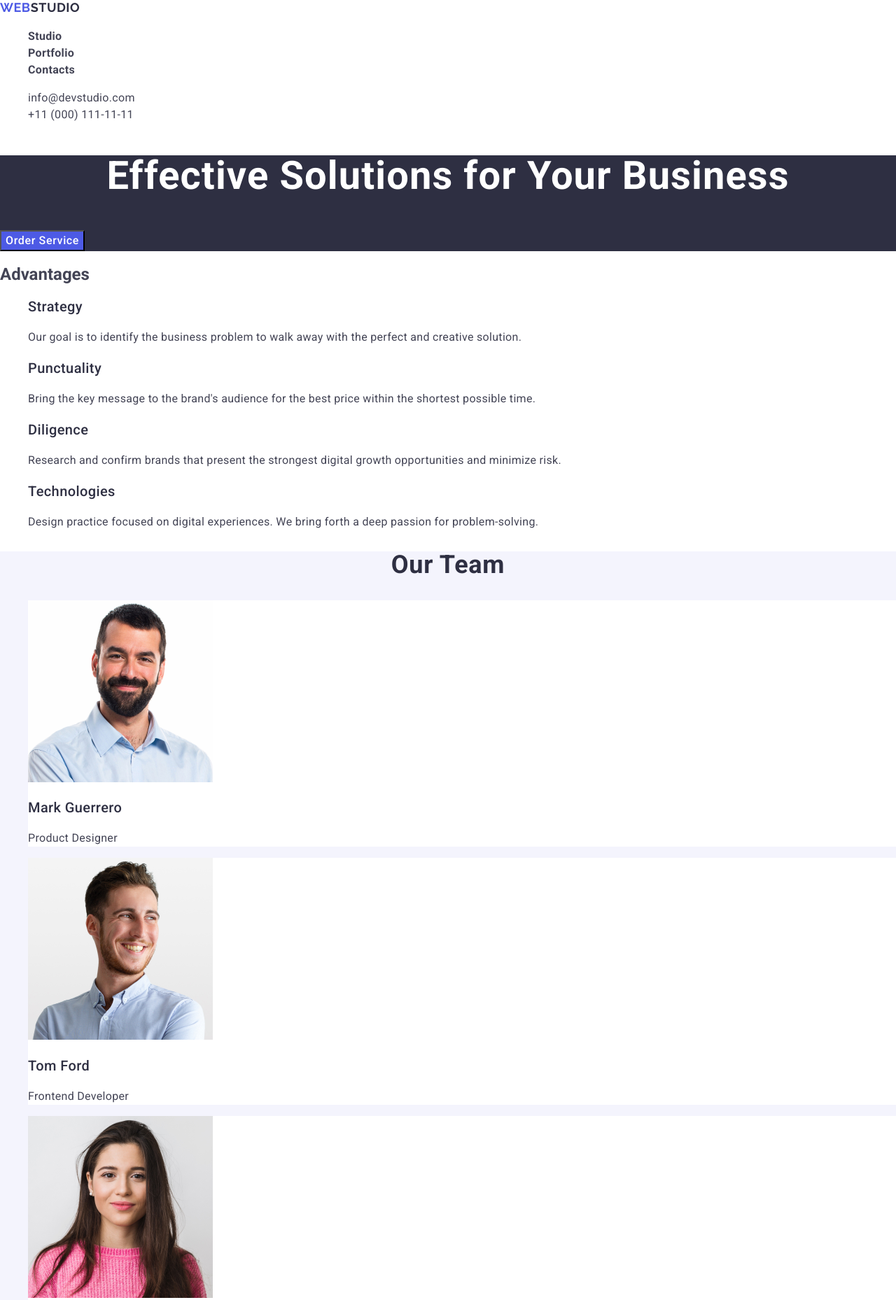
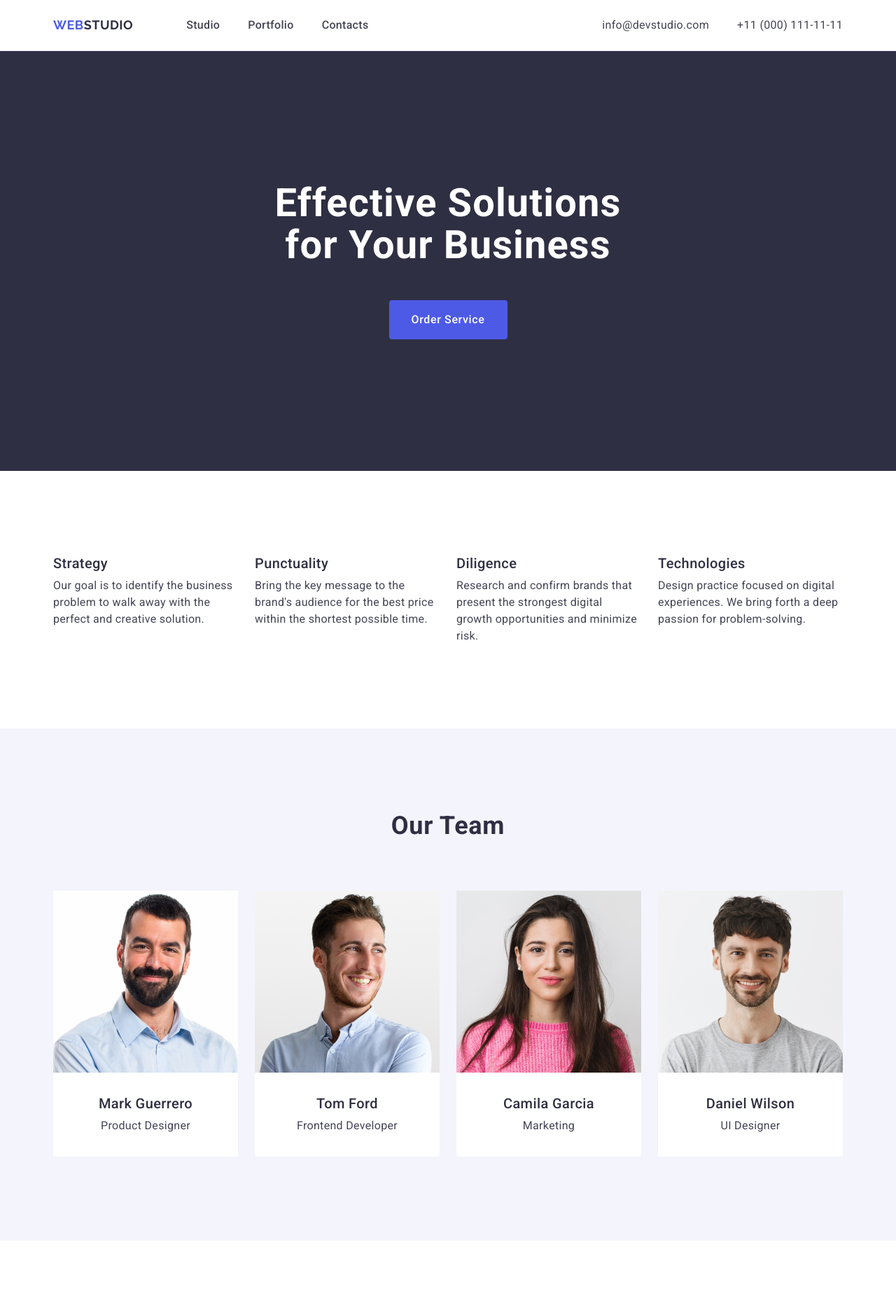
Before and after one commit to Nastyyyyya/goit-markup-hw-03, a plain HTML site: page index.html in a window 1280 px wide. Shown: the top 1858 px of the page at 70% size. Drawn offline with nearby package versions, Linux system fonts and the light colour scheme.

Commit message:
add third homework files

```diff
--- a/css/styles.css
+++ b/css/styles.css
@@ -1,12 +1,12 @@
 body {
   color: #434455;
-    background-color: #FFFFFF;
+  background-color: #ffffff;
   font-family: "Roboto", sans-serif;
 }
 
 nav {
   font-size: 16px;
-    font-weight: 600;
+  font-weight: 500;
   line-height: 1.5;
   letter-spacing: 0.02em;
 }
@@ -16,8 +16,9 @@ a {
   color: inherit;
 }
 
-a:hover, a:focus{
-    color: #4D5AE5;
+a:hover,
+a:focus {
+  color: #4d5ae5;
 }
 
 ul {
@@ -28,8 +29,8 @@ address {
   font-style: normal;
 }
 
-.main-header{
-    color: #FFFFFF;
+.main-header {
+  color: #ffffff;
   line-height: 1.07;
   font-size: 56px;
   letter-spacing: 0.02em;
@@ -46,7 +47,7 @@ address {
   color: #2e2f42;
 }
 
-.third-header{
+.third-header {
   font-size: 20px;
   font-weight: 500;
   line-height: 1.2;
@@ -54,7 +55,7 @@ address {
   color: #2e2f42;
 }
 
-.paragraph{
+.paragraph {
   font-size: 16px;
   line-height: 1.5;
   letter-spacing: 0.48px;
@@ -73,14 +74,15 @@ address {
 }
 
 .logo-second-part {
-    color:#2E2F42;
+  color: #2e2f42;
 }
 
-.link{
-    background-color: #FFFFFF;
+.link {
+  background-color: #ffffff;
 }
 
-.link:hover, .link:focus {
+.link:hover,
+.link:focus {
   color: #404bbf;
 }
 
@@ -90,17 +92,18 @@ address {
   line-height: 1.5;
 }
 
-.adress-data:hover, .adress-data:focus {
+.adress-data:hover,
+.adress-data:focus {
   color: #404bbf;
 }
 
 .first-section {
-    background-color: #2E2F42;
+  background-color: #2e2f42;
 }
 
 .button {
-    background-color: #4D5AE5;
-    color: #FFFFFF;
+  background-color: #4d5ae5;
+  color: #ffffff;
   line-height: 1.5;
   letter-spacing: 0.96px;
   cursor: pointer;
@@ -110,16 +113,16 @@ address {
 
 .button:hover,
 .button:focus {
-    background-color: #404BBF;
+  background-color: #404bbf;
 }
 
 .section-our-team {
-    background-color: #F4F4FD;
+  background-color: #f4f4fd;
 }
 
 footer {
-    background-color: #2E2F42;
-    color: #FFFFFF;
+  background-color: #2e2f42;
+  color: #ffffff;
 }
 
 .logo-footer-part {
@@ -127,7 +130,205 @@ footer {
 }
 
 .footer-paragraph {
-    color: #F4F4FD;
+  color: #f4f4fd;
   letter-spacing: 0.02em;
   line-height: 1.5;
 }
+
+/* Стилі для дз №3 */
+*,
+*::before,
+*::after {
+  box-sizing: border-box;
+}
+
+h1,
+h2,
+h3,
+h4,
+h5,
+h6 {
+  margin: 0;
+}
+
+p {
+  margin: 0;
+}
+
+ul {
+  margin: 0;
+  padding: 0;
+  list-style-type: none;
+}
+
+img {
+  display: block;
+}
+
+.page-header {
+  border-bottom: 1px solid #e7e9fc;
+}
+
+.container-header {
+  display: flex;
+  justify-content: space-between;
+}
+
+.container {
+  max-width: 1158px;
+  margin: 0 auto;
+  padding: 0 15px;
+}
+
+.nav {
+  display: flex;
+  align-items: center;
+}
+
+.logo {
+  margin-right: 76px;
+}
+
+.list {
+  display: flex;
+  gap: 40px;
+}
+
+.link {
+  padding-top: 24px;
+  padding-bottom: 24px;
+}
+
+.list-item {
+  padding-top: 24px;
+  padding-bottom: 24px;
+}
+
+.first-section {
+  padding-top: 188px;
+  padding-bottom: 188px;
+}
+
+.main-header {
+  max-width: 496px;
+  margin: 0 auto 48px auto;
+}
+
+.button {
+  display: block;
+  min-width: 169px;
+  height: 56px;
+  border: none;
+  background-color: #4d5ae5;
+  border-radius: 4px;
+  cursor: pointer;
+  margin: 0 auto;
+}
+
+.section-advantages {
+  padding-top: 120px;
+  padding-bottom: 120px;
+}
+
+.visually-hidden {
+  position: absolute;
+  width: 1px;
+  height: 1px;
+  margin: -1px;
+  border: 0;
+  padding: 0;
+  white-space: nowrap;
+  clip-path: inset(100%);
+  clip: rect(0, 0, 0, 0);
+  overflow: hidden;
+}
+
+.list-section {
+  display: flex;
+  gap: 24px;
+}
+
+.item-section {
+  width: calc((100% - 72px) / 4);
+}
+
+.third-header {
+  margin-bottom: 8px;
+}
+
+.section-our-team {
+  padding-top: 120px;
+  padding-bottom: 120px;
+}
+
+.second-header {
+  margin-bottom: 42px;
+}
+
+.decorate-item {
+  border-radius: 0px 0px 4px 4px;
+  background-color: #fff;
+}
+
+.name-and-position {
+  padding: 32px 0;
+}
+
+.name {
+  text-align: center;
+}
+
+.position {
+  text-align: center;
+}
+
+.section-portfolio {
+  padding-top: 120px;
+  padding-bottom: 120px;
+}
+
+.margin-header {
+  margin-bottom: 72px;
+}
+
+.list-portfolio {
+  display: flex;
+  column-gap: 24px;
+  row-gap: 48px;
+  flex-wrap: wrap;
+  background-color: #fff;
+}
+
+.item-portfolio {
+  width: calc((100% - 48px) / 3);
+  background-color: #fff;
+}
+
+.app-kategory {
+  padding: 32px 16px;
+  border: 1px solid #e7e9fc;
+  border-top: none;
+}
+
+.footer {
+  padding: 100px 0;
+}
+
+.footer .logo {
+  display: inline-block;
+  margin-bottom: 16px;
+}
+
+.footer-paragraph {
+  max-width: 264px;
+}
+
+.page-container {
+  min-height: 100vh;
+  display: flex;
+  flex-direction: column;
+}
+
+main {
+  flex-grow: 1;
+}
--- a/index.html
+++ b/index.html
@@ -3,7 +3,7 @@
   <head>
     <meta charset="UTF-8" />
     <meta name="viewport" content="width=device-width, initial-scale=1.0" />
-    <title>goit-markup-hw-02</title>
+    <title>goit-markup-hw-03</title>
     <link
       rel="stylesheet"
       href="https://cdnjs.cloudflare.com/ajax/libs/modern-normalize/2.0.0/modern-normalize.min.css"
@@ -17,189 +17,226 @@
     />
   </head>
   <body>
-    <header>
+    <div class="page-container">
+      <header class="page-header">
+        <div class="container-header container">
           <nav class="nav">
             <a class="logo" href="./index.html"
               >Web<span class="logo-second-part">Studio</span></a
             >
-        <ul>
-          <li><a href="./index.html" class="link">Studio</a></li>
-          <li><a href="" class="link">Portfolio</a></li>
-          <li><a href="" class="link">Contacts</a></li>
+            <ul class="list">
+              <li class="list-item">
+                <a href="./index.html" class="link">Studio</a>
+              </li>
+              <li class="list-item"><a href="" class="link">Portfolio</a></li>
+              <li class="list-item"><a href="" class="link">Contacts</a></li>
             </ul>
           </nav>
           <address class="address">
-        <ul>
-          <li>
+            <ul class="list">
+              <li class="list-item">
                 <a href="mailto:info@devstudio.com" class="adress-data"
                   >info@devstudio.com</a
                 >
               </li>
-          <li>
+              <li class="list-item">
                 <a href="tel:+110001111111" class="adress-data"
                   >+11 (000) 111-11-11</a
                 >
               </li>
             </ul>
           </address>
+        </div>
       </header>
       <main>
         <section class="first-section">
+          <div class="container">
             <h1 class="main-header">Effective Solutions for Your Business</h1>
             <button type="button" class="button">Order Service</button>
+          </div>
         </section>
-      <section>
-        <h2>Advantages</h2>
-        <ul>
-          <li class="link">
+
+        <section class="section-advantages">
+          <div class="container">
+            <h2 class="visually-hidden">Advantages</h2>
+            <ul class="list-section">
+              <li class="item-section">
                 <h3 class="third-header">Strategy</h3>
                 <p class="paragraph">
-              Our goal is to identify the business problem to walk away with the
-              perfect and creative solution.
+                  Our goal is to identify the business problem to walk away with
+                  the perfect and creative solution.
                 </p>
               </li>
-          <li class="link">
+              <li class="item-section">
                 <h3 class="third-header">Punctuality</h3>
                 <p class="paragraph">
-              Bring the key message to the brand's audience for the best price
-              within the shortest possible time.
+                  Bring the key message to the brand's audience for the best
+                  price within the shortest possible time.
                 </p>
               </li>
-          <li class="link">
+              <li class="item-section">
                 <h3 class="third-header">Diligence</h3>
                 <p class="paragraph">
                   Research and confirm brands that present the strongest digital
                   growth opportunities and minimize risk.
                 </p>
               </li>
-          <li class="link">
+              <li class="item-section">
                 <h3 class="third-header">Technologies</h3>
                 <p class="paragraph">
-              Design practice focused on digital experiences. We bring forth a
-              deep passion for problem-solving.
+                  Design practice focused on digital experiences. We bring forth
+                  a deep passion for problem-solving.
                 </p>
               </li>
             </ul>
+          </div>
         </section>
         <section class="section-our-team">
-        <h2 class="second-header">Our Team</h2>
-        <ul>
-          <li class="link">
+          <div class="container">
+            <h2 class="second-header margin-header">Our Team</h2>
+            <ul class="list-section">
+              <li class="item-section decorate-item">
                 <img
                   src="./images/mark-designer.jpg"
                   alt="Product designer"
                   width="264"
                   height="260"
                 />
-            <h3 class="third-header">Mark Guerrero</h3>
-            <p class="paragraph">Product Designer</p>
+                <div class="name-and-position">
+                  <h3 class="third-header name">Mark Guerrero</h3>
+                  <p class="paragraph position">Product Designer</p>
+                </div>
               </li>
-          <li class="link">
+              <li class="item-section decorate-item">
                 <img
                   src="./images/tom-developer.jpg"
                   alt="Frontend Developer"
                   width="264"
                   height="260"
                 />
-            <h3 class="third-header">Tom Ford</h3>
-            <p class="paragraph">Frontend Developer</p>
+                <div class="name-and-position">
+                  <h3 class="third-header name">Tom Ford</h3>
+                  <p class="paragraph position">Frontend Developer</p>
+                </div>
               </li>
-          <li class="link">
+              <li class="item-section decorate-item">
                 <img
                   src="./images/camila-marketing.jpg"
                   alt="Marketing"
                   width="264"
                   height="260"
                 />
-            <h3 class="third-header">Camila Garcia</h3>
-            <p class="paragraph">Marketing</p>
+                <div class="name-and-position">
+                  <h3 class="third-header name">Camila Garcia</h3>
+                  <p class="paragraph position">Marketing</p>
+                </div>
               </li>
-          <li class="link">
+              <li class="item-section decorate-item">
                 <img
                   src="./images/daniel-ui-designer.jpg"
                   alt="UI Designer"
                   width="264"
                   height="260"
                 />
-            <h3 class="third-header">Daniel Wilson</h3>
-            <p class="paragraph">UI Designer</p>
+                <div class="name-and-position">
+                  <h3 class="third-header name">Daniel Wilson</h3>
+                  <p class="paragraph position">UI Designer</p>
+                </div>
               </li>
             </ul>
+          </div>
         </section>
-      <section>
-        <h2 class="second-header">Our Portfolio</h2>
-        <ul>
-          <li>
+        <section class="section-portfolio">
+          <div class="container">
+            <h2 class="second-header margin-header">Our Portfolio</h2>
+            <ul class="list-portfolio">
+              <li class="item-portfolio">
                 <img
                   src="./images/banking-app.jpg"
                   alt="banking-app"
                   width="360"
                   height="300"
                 />
+                <div class="app-kategory">
                   <h3 class="third-header">Banking App</h3>
                   <p class="paragraph">App</p>
+                </div>
               </li>
-          <li>
+              <li class="item-portfolio">
                 <img
                   src="./images/cashless-payment.jpg"
                   alt="cashless-payment"
                   width="360"
                   height="300"
                 />
+                <div class="app-kategory">
                   <h3 class="third-header">Cashless Payment</h3>
                   <p class="paragraph">Marketing</p>
+                </div>
               </li>
-          <li>
+              <li class="item-portfolio">
                 <img
                   src="./images/meditation-app.jpg"
                   alt="meditation-app"
                   width="360"
                   height="300"
                 />
+                <div class="app-kategory">
                   <h3 class="third-header">Meditation App</h3>
                   <p class="paragraph">App</p>
+                </div>
               </li>
-          <li>
+              <li class="item-portfolio">
                 <img
                   src="./images/taxi-service.jpg"
                   alt="taxi-service"
                   width="360"
                   height="300"
                 />
+                <div class="app-kategory">
                   <h3 class="third-header">Taxi Service</h3>
                   <p class="paragraph">Marketing</p>
+                </div>
               </li>
-          <li>
+              <li class="item-portfolio">
                 <img
                   src="./images/screen-illustrations.jpg"
                   alt="screen-illustrations"
                   width="360"
                   height="300"
                 />
+                <div class="app-kategory">
                   <h3 class="third-header">Screen Illustrations</h3>
                   <p class="paragraph">Design</p>
+                </div>
               </li>
-          <li>
+              <li class="item-portfolio">
                 <img
                   src="./images/online-courses.jpg"
                   alt="online-courses"
                   width="360"
                   height="300"
                 />
+                <div class="app-kategory">
                   <h3 class="third-header">Online Courses</h3>
                   <p class="paragraph">Marketing</p>
+                </div>
               </li>
             </ul>
+          </div>
         </section>
       </main>
       <footer class="footer">
+        <div class="container">
           <a class="logo" href="./index.html"
             >Web<span class="logo-footer-part">Studio</span></a
           >
           <p class="footer-paragraph">
-        Increase the flow of customers and sales for your business with digital
-        marketing & growth solutions.
+            Increase the flow of customers and sales for your business with
+            digital marketing & growth solutions.
           </p>
+        </div>
       </footer>
+    </div>
   </body>
 </html>
```
Also changed, not shown: prettierrc.json (added, +12 -0 lines). Lines whose indentation alone changed are shown as unchanged.
